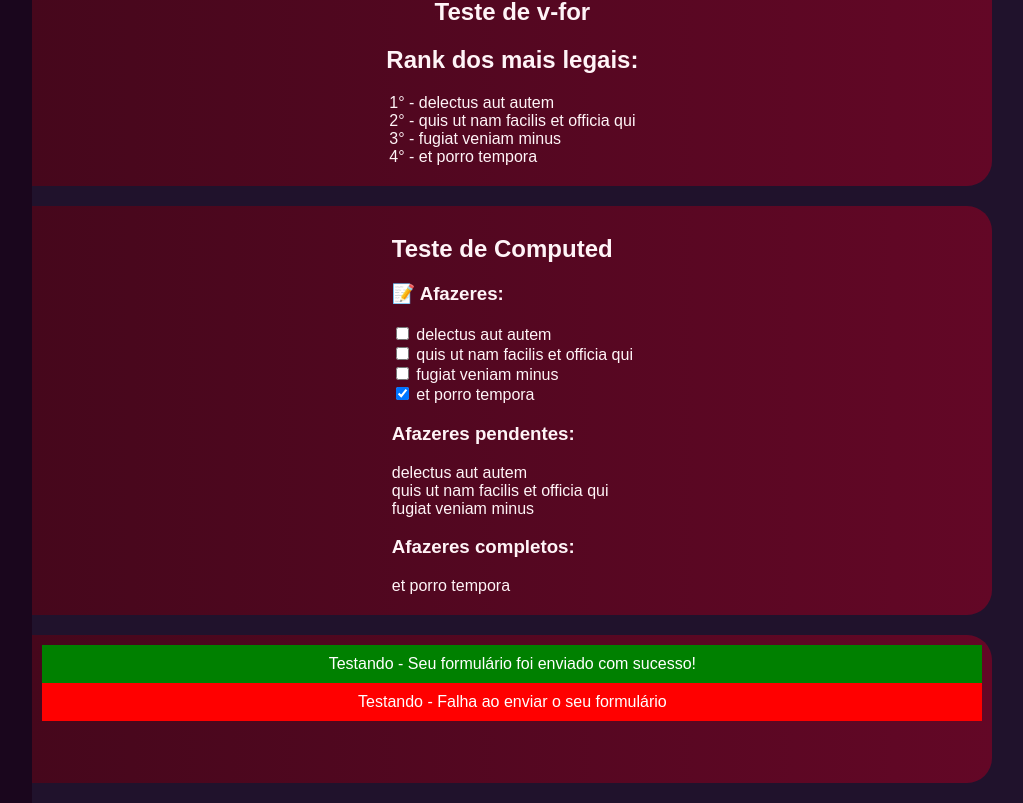
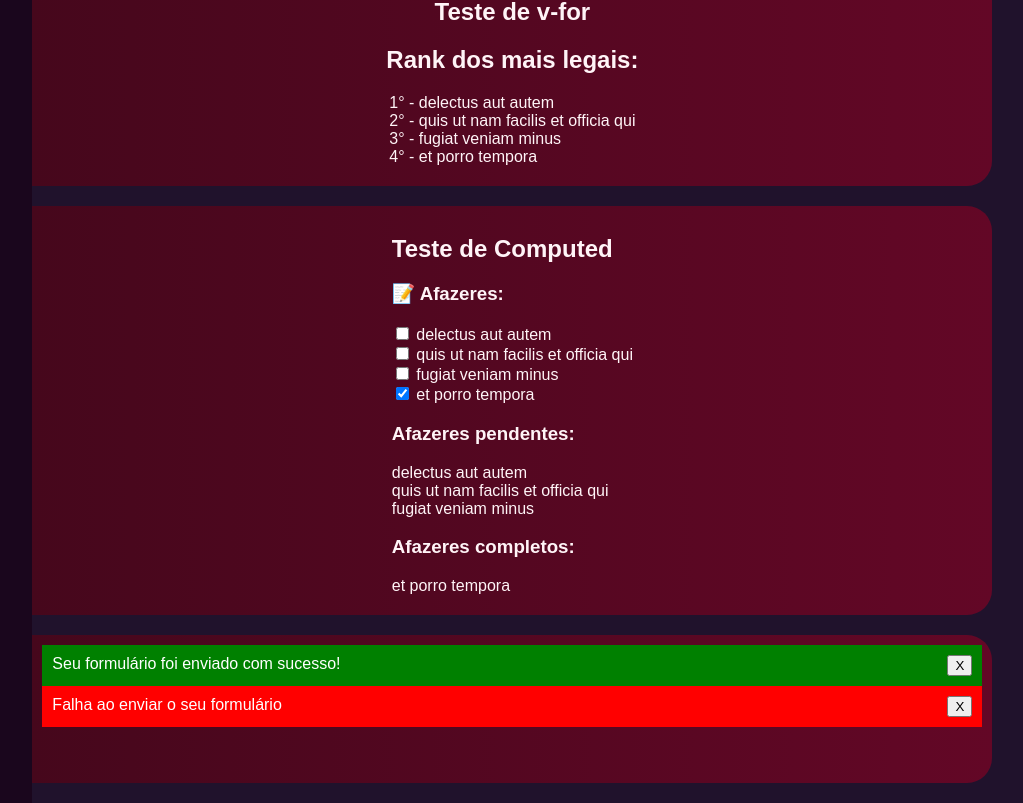
Before and after one commit to Marco-Aurelio-256/Projetos-VueJs, a Vue app in the folder test1/: page / in a window 1280 px wide. Shown: the part 1208-2011 px from the top of the page, without its empty margins (134-1157 px from the left). Built offline with nearby package versions, Linux system fonts and the light colour scheme.

Commit message:
Filho para pai

```diff
--- a/test1/src/App.vue
+++ b/test1/src/App.vue
@@ -135,9 +135,21 @@
     </section>
 
     <section>
-      <BaseAlert variant='sucess'>Seu formulário foi enviado com sucesso!</BaseAlert>
-      <BaseAlert variant='danger'>Falha ao enviar o seu formulário</BaseAlert>
+      <BaseAlert
+        v-if="showAlert"
+        variant='sucess'
+        @close="onClose()">
+        Seu formulário foi enviado com sucesso!
+      </BaseAlert>
+
+      <BaseAlert
+        v-if="showAlert"
+        variant='danger'
+        @close="onClose()">
+        Falha ao enviar o seu formulário
+      </BaseAlert>
     </section>
+
   </main>
 </template>
 
@@ -168,6 +180,7 @@ import BaseAlert from './components/BaseAlert.vue'
 
       isTitle: true,
       isGrennFont: true,
+      showAlert: true,
       todos: [
             {
               "id": 1,
@@ -212,6 +225,10 @@ import BaseAlert from './components/BaseAlert.vue'
   },
 
   methods: {
+    onClose(){
+      this.showAlert = false
+    },
+
     like(){
       this.curtidas++
     },
--- a/test1/src/components/BaseAlert.vue
+++ b/test1/src/components/BaseAlert.vue
@@ -1,7 +1,9 @@
 <template>
   <div :class="baseClass">
-    {{ test }}
-    <slot />
+    <slot/>
+    <button @click="onClick()">
+      X
+    </button>
   </div>
 </template>
 
@@ -12,11 +14,6 @@ export default {
       type: String,
       default: '',
     },
-    test: {
-      type: String,
-      default: 'Testando - ',
-    },
-
   },
 
   computed: {
@@ -26,13 +23,21 @@ export default {
         this.variant ? `alert-${this.variant}` : ''
       ]
     }
+  },
 
+  methods: {
+    onClick(){
+      this.$emit('close')
+    }
   }
 }
 </script>
 
 <style scoped>
 .alert{
+  display: flex;
+  justify-content: space-between;
+
   padding: 10px;
   color: gray;
   background: #ddd
```
